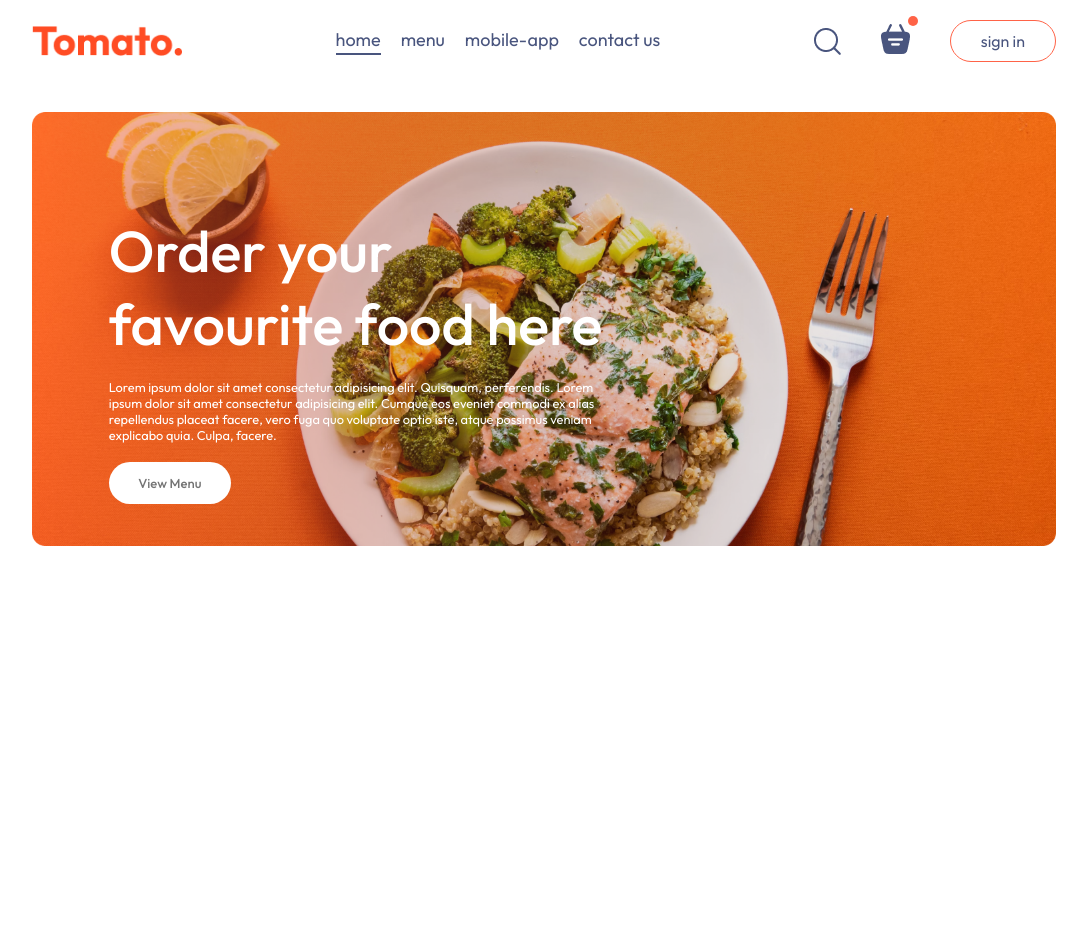
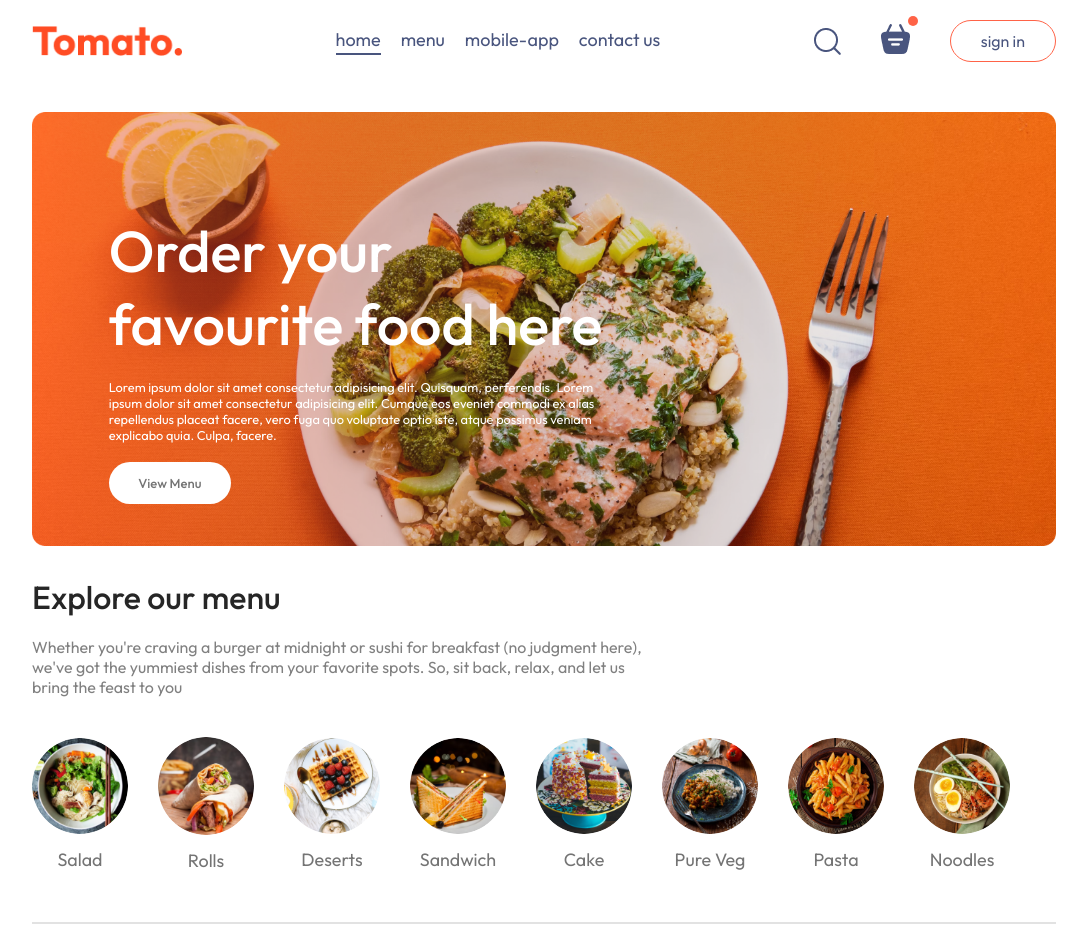
Before and after one commit to rajrawat37/food-delivery-app-react, a React (Vite) app in the folder frontend/: page / in a window 1280 px wide. Shown: the whole page, without its empty margins (96-1183 px from the left). Before the commit the page ends 800 px from the top, so only its background shows below. Built offline with nearby package versions, Linux system fonts and the light colour scheme.

Commit message:
feat:setup context

```diff
--- /dev/null
+++ b/frontend/src/components/ExploreMenu/ExploreMenu.css
@@ -0,0 +1,54 @@
+.explore-menu{
+    display: flex;
+    flex-direction: column;
+    gap: 20px;
+}
+
+.explore-menu h1{
+    color: #262626;
+    font-weight:500;
+}
+
+.explore-menu-text{
+    max-width: 60%;
+    color: #808080;
+}
+
+.explore-menu-list{
+    display: flex;
+    align-items: center;
+    text-align: center;
+    gap: 30px;
+    margin: 20px 0px;
+    overflow-x: scroll;
+}
+
+.explore-menu-list::-webkit-scrollbar{
+    display: none;
+}
+
+.explore-menu-list-item img{
+    width: 7.5vw;
+    min-width: 80px;
+    cursor: pointer;
+    border-radius: 50%;
+    transition: 0.2s;
+}
+.explore-menu-list-item p{
+    margin-top: 10px;
+    color: #747474;
+    font-size: max(1.4vw,16px);
+    cursor: pointer;
+}
+
+.explore-menu hr{
+    margin: 10px 0px;
+    height: 2px;
+    background-color: #e2e2e2;
+    border: none;
+}
+
+.explore-menu-list-item .active{
+    border: 4px solid tomato;
+    padding: 2px;
+}
--- /dev/null
+++ b/frontend/src/components/ExploreMenu/ExploreMenu.jsx
@@ -0,0 +1,25 @@
+import React from 'react'
+import './ExploreMenu.css'
+import { menu_list } from '../../assets/assets'
+
+const ExploreMenu = ({category,setCategory}) => {
+  return (
+    <div className='explore-menu' id='explore-menu'>
+        <h1>Explore our menu</h1>
+        <p className='explore-menu-text'>Whether you're craving a burger at midnight or sushi for breakfast (no judgment here), we've got the yummiest dishes from your favorite spots. So, sit back, relax, and let us bring the feast to you</p>
+         <div  className="explore-menu-list">
+            {menu_list.map((item,index)=>{
+                return(
+                    <div  onClick={() => setCategory(prev => prev===item.menu_name?"All":item.menu_name)}  key={index} className='explore-menu-list-item'>
+                        <img className={category===item.menu_name?"active":""} src={item.menu_image} alt="" />
+                        <p>{item.menu_name}</p>
+                    </div>
+                )
+            })}
+         </div>
+         <hr/>
+    </div>
+  )
+}
+
+export default ExploreMenu
--- /dev/null
+++ b/frontend/src/context/StoreContext.jsx
@@ -0,0 +1,19 @@
+import { createContext } from "react";
+import { food_list } from "../assets/assets";
+
+export const StoreContext = createContext(null);
+
+const StoreContextProvider = (props) => {
+
+    const contextValue = {
+        food_list
+    }
+    return (
+        <StoreContext.Provider value={contextValue}>
+            {props.children}
+        </StoreContext.Provider>
+    )
+
+}
+
+export default StoreContextProvider
--- a/frontend/src/main.jsx
+++ b/frontend/src/main.jsx
@@ -3,9 +3,13 @@
 import App from './App.jsx'
 import './index.css'
 import {BrowserRouter} from 'react-router-dom';
+import StoreContextProvider from './context/StoreContext.jsx';
+
 
 ReactDOM.createRoot(document.getElementById('root')).render(
    <BrowserRouter>
-     <App/>
+      <StoreContextProvider>
+          <App/>
+      </StoreContextProvider>
    </BrowserRouter>
 )
--- a/frontend/src/pages/Home/Home.jsx
+++ b/frontend/src/pages/Home/Home.jsx
@@ -1,10 +1,15 @@
-import React from 'react'
+import React, { useState } from 'react'
 import Header from '../../components/Header/Header'
+import ExploreMenu from '../../components/ExploreMenu/ExploreMenu'
 
 const Home = () => {
+
+  const [category,setCategory] = useState('All');
+
   return (
     <div>
       <Header/>
+      <ExploreMenu category={category} setCategory={setCategory}/>
     </div>
   )
 }
```
